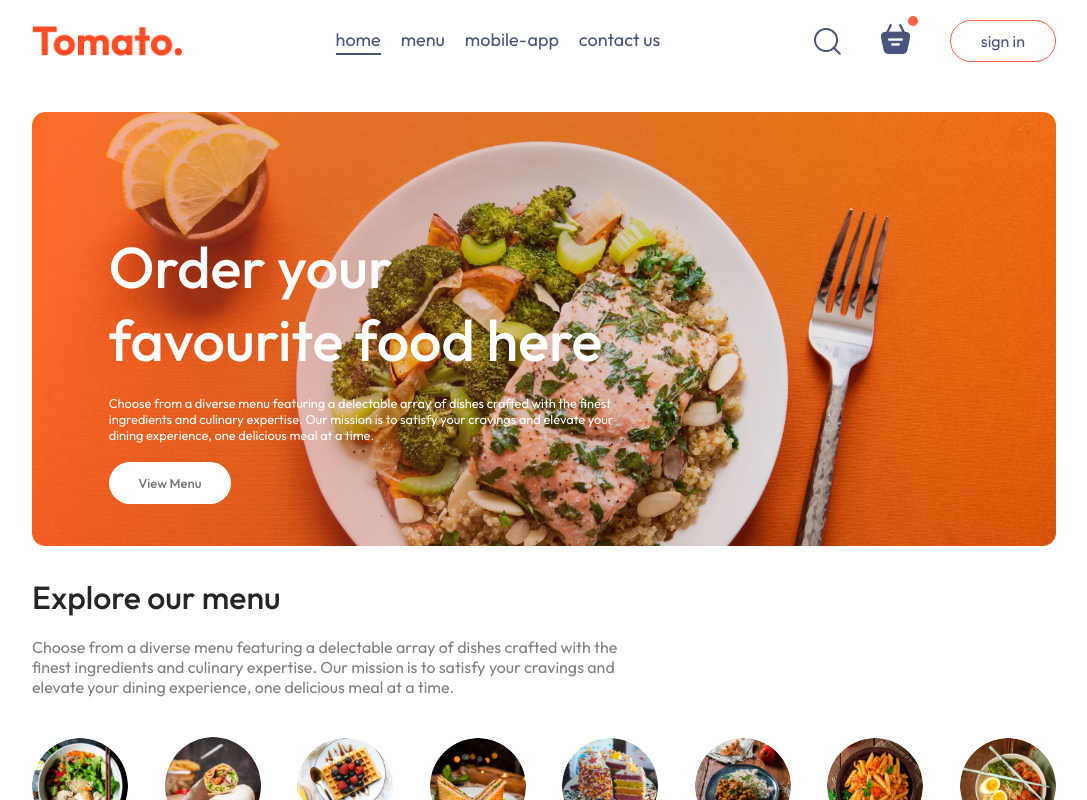
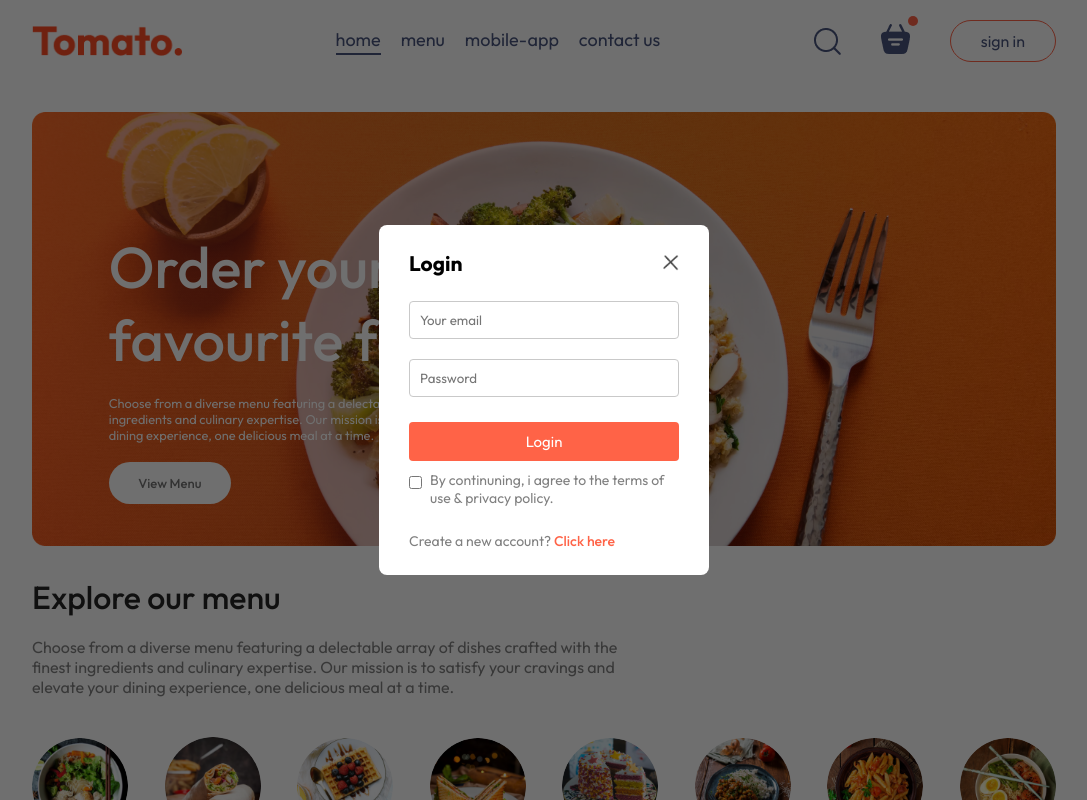
Before and after one commit to LakshanJayaweera426/Full-Stack-Food-Delivery-Application-with-MERN, a React (Vite) app in the folder frontend/: page / in a window 1280 px wide. Both pictures are taken after a click on the button "sign in". Shown: the top 800 px of the page, without its empty margins (96-1183 px from the left). Built offline with nearby package versions, Linux system fonts and the light colour scheme.

Commit message:
Developed Login and Sign up components and added css properties.

```diff
--- a/frontend/src/App.jsx
+++ b/frontend/src/App.jsx
@@ -1,16 +1,21 @@
-import React from 'react'
+import React, { useState } from 'react'
 import Navbar from './components/Navbar/Navbar'
 import { Route, Routes } from 'react-router-dom'
 import Home from './pages/Home/Home'
 import Cart from './pages/Cart/Cart'
 import PlaceOrders from './pages/PlaceOrders/PlaceOrders'
 import Footer from './components/Footer/Footer'
+import LoginPopup from './components/LoginPopup/LoginPopup'
 
 const App = () => {
+
+  const [showLogin,setShowLogin] = useState(false)
+
   return (
     <>
+    {showLogin?<LoginPopup setShowLogin={setShowLogin} />:<></>}
       <div className='app'>
-        <Navbar/>
+        <Navbar setShowLogin={setShowLogin}/>
         <Routes>
           <Route path='/' element={<Home/>} />
           <Route path='/cart' element={<Cart/>} />
--- /dev/null
+++ b/frontend/src/components/LoginPopup/LoginPopup.css
@@ -0,0 +1,65 @@
+.login-popup{
+    position: absolute;
+    z-index: 1;
+    width: 100%;
+    height: 100%;
+    background-color: #00000090;
+    display: grid;
+}
+.login-popup-container{
+    place-self: center;
+    width: max(23vw,330px);
+    color: #808080;
+    background-color: white;
+    display: flex;
+    flex-direction: column;
+    gap: 25px;
+    padding: 25px 30px;
+    border-radius: 8px;
+    font-size: 14px;
+    animation: fadeIn 0.5s;
+}
+.login-popup-title{
+    display: flex;
+    justify-content: space-between;
+    align-items: center;
+    color: black;
+}
+.login-popup-title img{
+    width: 16px;
+    cursor: pointer;
+}
+.login-popup-inputs{
+    display: flex;
+    flex-direction: column;
+    gap: 20px;
+}
+.login-popup-inputs input{
+    outline: none;
+    border: 1px solid #c9c9c9;
+    padding: 10px;
+    border-radius: 4px;
+}
+.login-popup-container button{
+    border: none;
+    padding: 10px;
+    border-radius: 4px;
+    color: white;
+    background-color: tomato;
+    font-size: 15px;
+    cursor: pointer;
+}
+.login-popup-condition{
+    display: flex;
+    align-items: start;
+    gap: 8px;
+    margin-top: -15px;
+}
+.login-popup-condition input{
+    margin-top: 5px;
+}
+.login-popup p span{
+    color: tomato;
+    font-weight: 500;
+    cursor: pointer;
+}
--- /dev/null
+++ b/frontend/src/components/LoginPopup/LoginPopup.jsx
@@ -0,0 +1,37 @@
+import React, { useState } from 'react'
+import './LoginPopup.css'
+import { assets } from '../../assets/assets'
+
+const LoginPopup = ({setShowLogin}) => {
+
+    const [currState,setCurrState] = useState("Login")
+
+  return (
+    <div className='login-popup'>
+        <form className="login-popup-container">
+            <div className="login-popup-title">
+                <h2>{currState}</h2>
+                <img onClick={()=>setShowLogin(false)} src={assets.cross_icon} alt="" />
+            </div>
+            <div className="login-popup-inputs">
+                {currState==="Login"?<></>:<input type="text" placeholder='Your name' required />}
+                <input type="email" placeholder='Your email' required />
+                <input type="password" placeholder='Password' required />
+            </div>
+            <button>{currState==="Sign Up"?"Create account":"Login"}</button>
+            <div className="login-popup-condition">
+                <input type="checkbox" required />
+                <p>By continuning, i agree to the terms of use & privacy policy.</p>
+            </div>
+            {currState==="Login"
+            ?<p>Create a new account? <span onClick={()=>setCurrState("Sign Up")}>Click here</span></p>
+            :<p>Already have an account? <span onClick={()=>setCurrState("Login")}>Login here</span></p>
+            }
+
+
+        </form>
+    </div>
+  )
+}
+
+export default LoginPopup
--- a/frontend/src/components/Navbar/Navbar.jsx
+++ b/frontend/src/components/Navbar/Navbar.jsx
@@ -1,8 +1,9 @@
 import React,{ useState } from 'react'
 import './Navbar.css'
 import {assets} from '../../assets/assets'
+import { Link } from 'react-router-dom';
 
-const Navbar = () => {
+const Navbar = ({setShowLogin}) => {
 
     const [menu,setMenu] = useState("home");
 
@@ -10,10 +11,10 @@ const Navbar = () => {
     <div className='navbar'>
         <img src={assets.logo} alt="" className="logo" />
         <ul className="navbar-menu">
-            <li onClick={()=>setMenu("home")} className={menu==="home"?"active":""}>home</li>
-            <li onClick={()=>setMenu("menu")} className={menu==="menu"?"active":""}>menu</li>
-            <li onClick={()=>setMenu("mobile-app")} className={menu==="mobile-app"?"active":""}>mobile-app</li>
-            <li onClick={()=>setMenu("contact-us")} className={menu==="contact-us"?"active":""}>contact us</li>
+            <Link to='./' onClick={()=>setMenu("home")} className={menu==="home"?"active":""}>home</Link>
+            <a href='#explore-menu' onClick={()=>setMenu("menu")} className={menu==="menu"?"active":""}>menu</a>
+            <a href='#app-download' onClick={()=>setMenu("mobile-app")} className={menu==="mobile-app"?"active":""}>mobile-app</a>
+            <a href='#footer' onClick={()=>setMenu("contact-us")} className={menu==="contact-us"?"active":""}>contact us</a>
         </ul>
         <div className="navbar-right">
             <img src={assets.search_icon} alt="" />
@@ -23,7 +24,7 @@ const Navbar = () => {
 
                 </div>
             </div>
-            <button>sign in</button>
+            <button onClick={()=>setShowLogin(true)}>sign in</button>
         </div>
     </div>
   )
--- a/frontend/src/index.css
+++ b/frontend/src/index.css
@@ -4,6 +4,7 @@
   margin: 0px;
   box-sizing: border-box;
   font-family: Outfit;
+  scroll-behavior: smooth;
 }
 body{
   min-height: 100vh;
```
